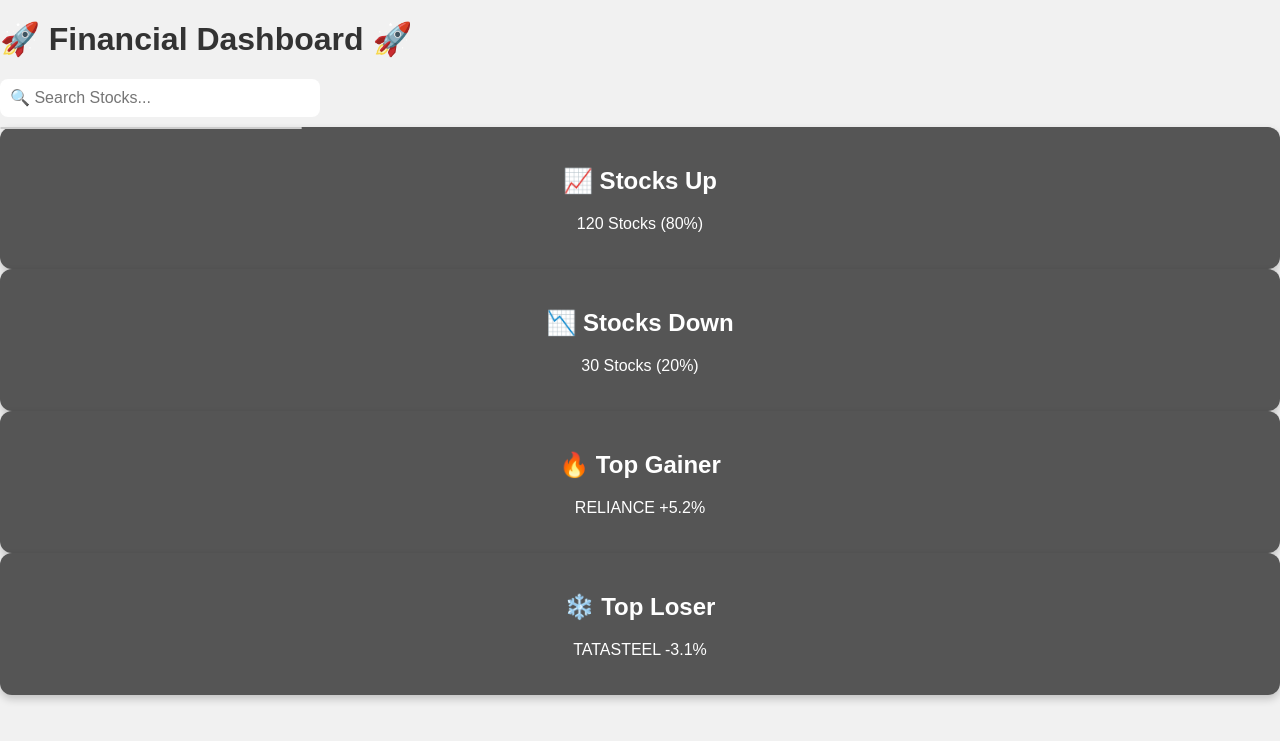
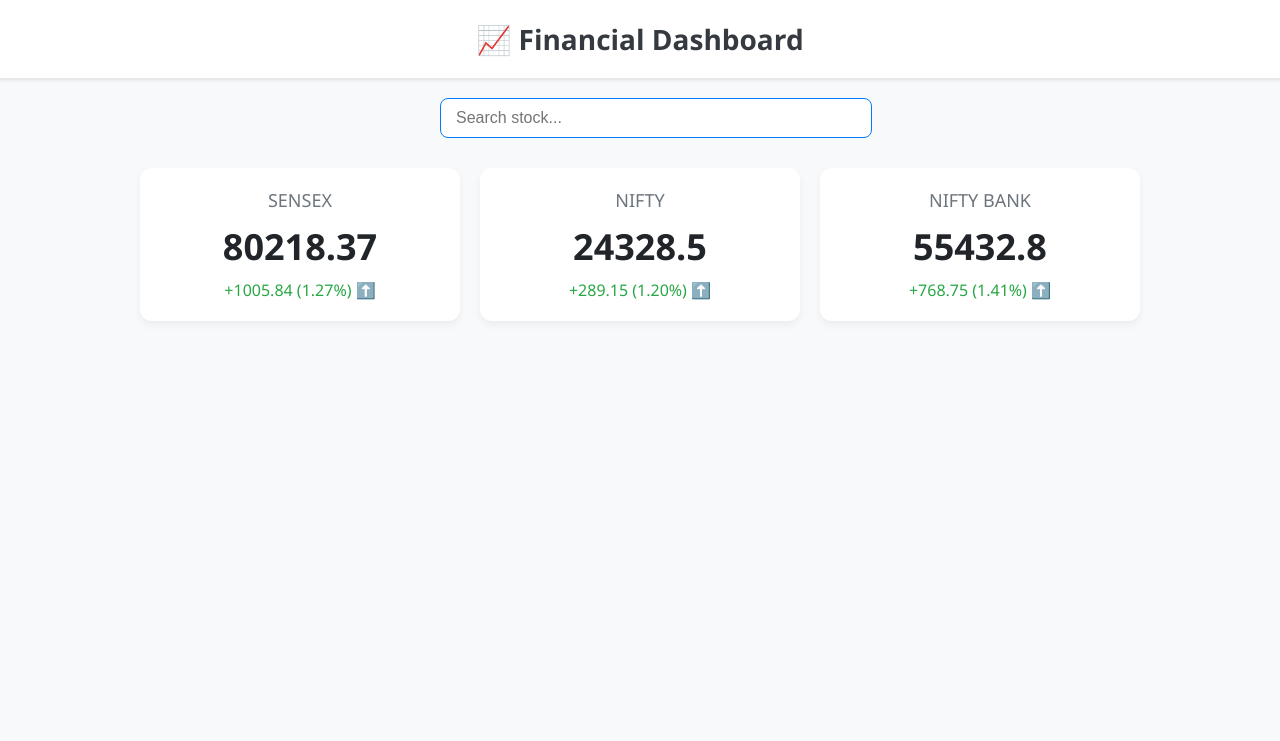
Before and after one commit to MrTradeBuddy/stock-analysis, a FastAPI app: page / in a window 1280 px wide. Shown: the top 741 px of the page. Run offline with FastAPI, Linux system fonts and the light colour scheme.

Commit message:
Update index.html

```diff
--- a/templates/index.html
+++ b/templates/index.html
@@ -4,98 +4,106 @@
     <meta charset="UTF-8">
     <meta name="viewport" content="width=device-width, initial-scale=1.0">
     <title>Financial Dashboard 🚀</title>
-  <link rel="stylesheet" href="/static/css/styles.css">
     <style>
-    /* Search Box + Suggestions */
-    #searchBox {
-        padding: 10px;
-        width: 300px;
+        body {
+            background-color: #f8f9fa;
+            font-family: 'Segoe UI', Tahoma, Geneva, Verdana, sans-serif;
+            margin: 0;
+            padding: 0;
+            display: flex;
+            flex-direction: column;
+            align-items: center;
+        }
+
+        .header {
+            width: 100%;
+            background-color: #ffffff;
+            padding: 20px;
+            text-align: center;
+            font-size: 28px;
+            font-weight: bold;
+            color: #343a40;
+            box-shadow: 0 2px 4px rgba(0, 0, 0, 0.1);
+        }
+
+        .search-box {
+            margin: 20px auto;
+            width: 400px;
+        }
+
+        .search-box input[type="text"] {
+            width: 100%;
+            padding: 10px 15px;
+            border: 1px solid #007bff;
+            border-radius: 8px;
+            outline: none;
             font-size: 16px;
-        border-radius: 8px;
-        border: none;
+        }
+
+        .card-container {
+            display: flex;
+            justify-content: center;
+            flex-wrap: wrap;
+            gap: 20px;
+            margin-top: 10px;
+        }
+
+        .card {
+            background-color: #ffffff;
+            border-radius: 12px;
+            padding: 20px;
+            width: 280px;
+            box-shadow: 0 4px 8px rgba(0, 0, 0, 0.05);
+            text-align: center;
+        }
+
+        .card-title {
+            font-size: 18px;
+            color: #6c757d;
             margin-bottom: 10px;
         }
 
-    .suggestions {
-        background: white;
-        border: 1px solid #ccc;
-        max-height: 150px;
-        overflow-y: auto;
-        width: 300px;
-        margin: 0 auto;
-        border-radius: 5px;
-        position: absolute;
-        z-index: 1000;
+        .card-value {
+            font-size: 36px;
+            font-weight: bold;
+            color: #212529;
         }
 
-    .suggestions div {
-        padding: 10px;
-        cursor: pointer;
-    }
-
-    .suggestions div:hover {
-        background-color: #f0f0f0;
+        .card-change {
+            margin-top: 8px;
+            color: #28a745;
+            font-size: 16px;
         }
     </style>
 </head>
 <body>
-  <header>
-    <h1>🚀 Financial Dashboard 🚀</h1>
-    <input type="text" id="searchBox" placeholder="🔍 Search Stocks..." oninput="showSuggestions()" autocomplete="off">
-    <div class="suggestions" id="suggestions"></div>
-  </header>
+    <div class="header">
+        📈 Financial Dashboard
+    </div>
 
-  <main class="dashboard">
-    <div class="card green">
-      <h2>📈 Stocks Up</h2>
-      <p>120 Stocks (80%)</p>
+    <div class="search-box">
+        <input type="text" placeholder="Search stock...">
     </div>
-    <div class="card red">
-      <h2>📉 Stocks Down</h2>
-      <p>30 Stocks (20%)</p>
+
+    <div class="card-container">
+        <div class="card">
+            <div class="card-title">SENSEX</div>
+            <div class="card-value">80218.37</div>
+            <div class="card-change">+1005.84 (1.27%) ⬆️</div>
         </div>
-    <div class="card green">
-      <h2>🔥 Top Gainer</h2>
-      <p>RELIANCE +5.2%</p>
+
+        <div class="card">
+            <div class="card-title">NIFTY</div>
+            <div class="card-value">24328.5</div>
+            <div class="card-change">+289.15 (1.20%) ⬆️</div>
         </div>
-    <div class="card red">
-      <h2>❄️ Top Loser</h2>
-      <p>TATASTEEL -3.1%</p>
+
+        <div class="card">
+            <div class="card-title">NIFTY BANK</div>
+            <div class="card-value">55432.8</div>
+            <div class="card-change">+768.75 (1.41%) ⬆️</div>
         </div>
-  </main>
-
-  <script>
-    const stocks = [
-      "RELIANCE", "TATASTEEL", "INFY", "HDFC", "ICICIBANK", "AXISBANK", "SUNPHARMA",
-      "LT", "SBIN", "KOTAKBANK", "ADANIPORTS", "ONGC", "ITC", "HINDUNILVR"
-    ];
-
-    function showSuggestions() {
-      const input = document.getElementById('searchBox').value.toUpperCase();
-      const suggestionsBox = document.getElementById('suggestions');
-      suggestionsBox.innerHTML = '';
-
-      if (input.length === 0) {
-        suggestionsBox.style.display = 'none';
-        return;
-      }
-
-      const filteredStocks = stocks.filter(stock => stock.startsWith(input));
-
-      filteredStocks.forEach(stock => {
-        const div = document.createElement('div');
-        div.textContent = stock;
-        div.onclick = () => {
-          document.getElementById('searchBox').value = stock;
-          suggestionsBox.innerHTML = '';
-          suggestionsBox.style.display = 'none';
-        };
-        suggestionsBox.appendChild(div);
-      });
-
-      suggestionsBox.style.display = filteredStocks.length ? 'block' : 'none';
-    }
-  </script>
+    </div>
 
 </body>
 </html>
```
Lines whose indentation alone changed are shown as unchanged.
